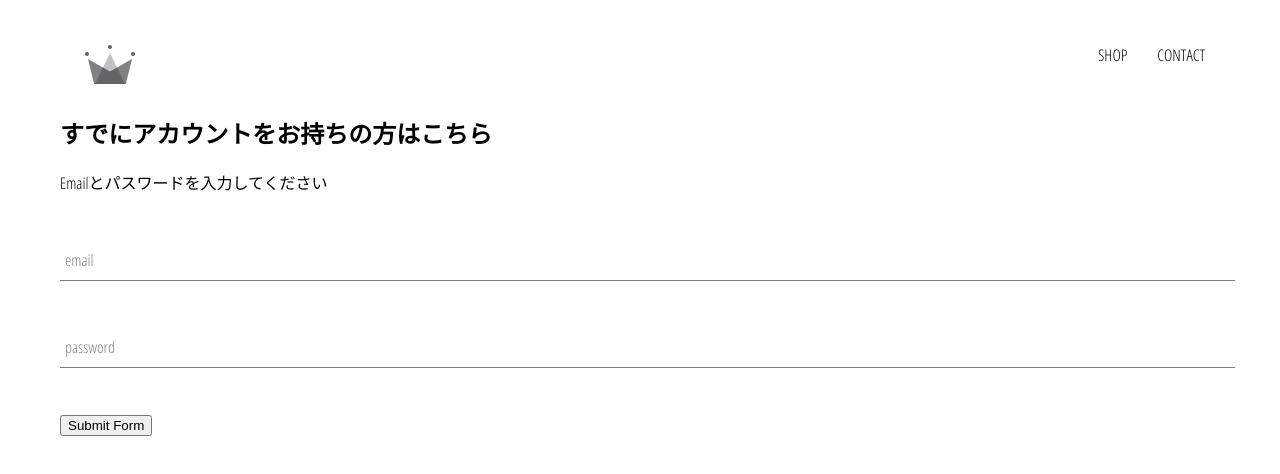
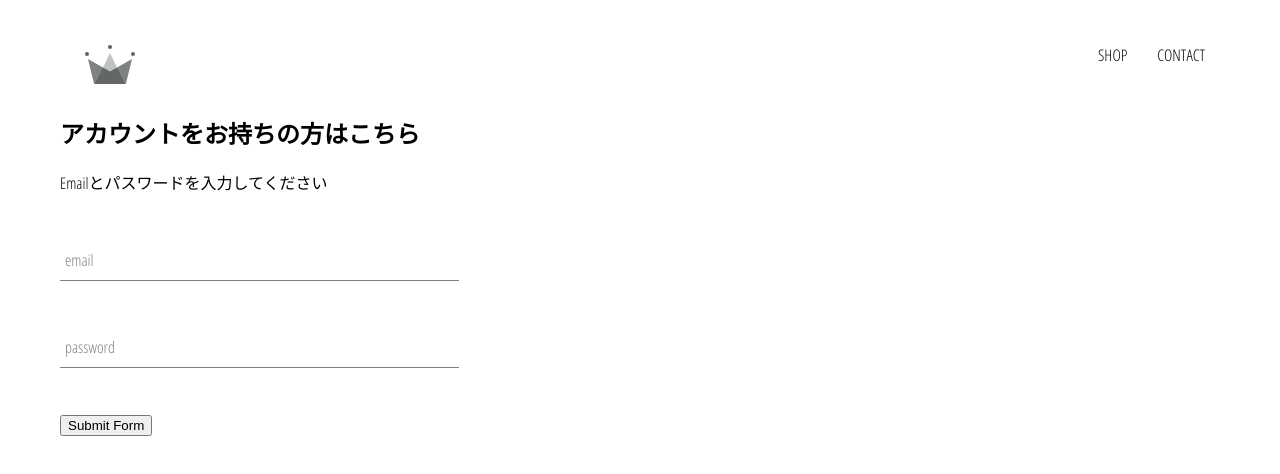
Before and after one commit to mayukohayashi/eCommerceApp, a React (Create React App) app: page /signin in a window 1280 px wide. Shown: the top 474 px of the page. Built offline with nearby package versions, Linux system fonts and the light colour scheme.

Commit message:
fix: signin whole component style as 30%

```diff
--- a/src/components/sign-in/sign-in.component.jsx
+++ b/src/components/sign-in/sign-in.component.jsx
@@ -30,7 +30,7 @@ class SignIn extends React.Component {
   render() {
     return (
       <div className='sign-in'>
-        <h2>すでにアカウントをお持ちの方はこちら</h2>
+        <h2>アカウントをお持ちの方はこちら</h2>
         <span>Emailとパスワードを入力してください</span>
 
         <form onSubmit={this.handleSubmit}>
--- a/src/components/sign-in/sign-in.styles.scss
+++ b/src/components/sign-in/sign-in.styles.scss
@@ -0,0 +1,3 @@
+.sign-in {
+  width: 30vw;
+}
```
